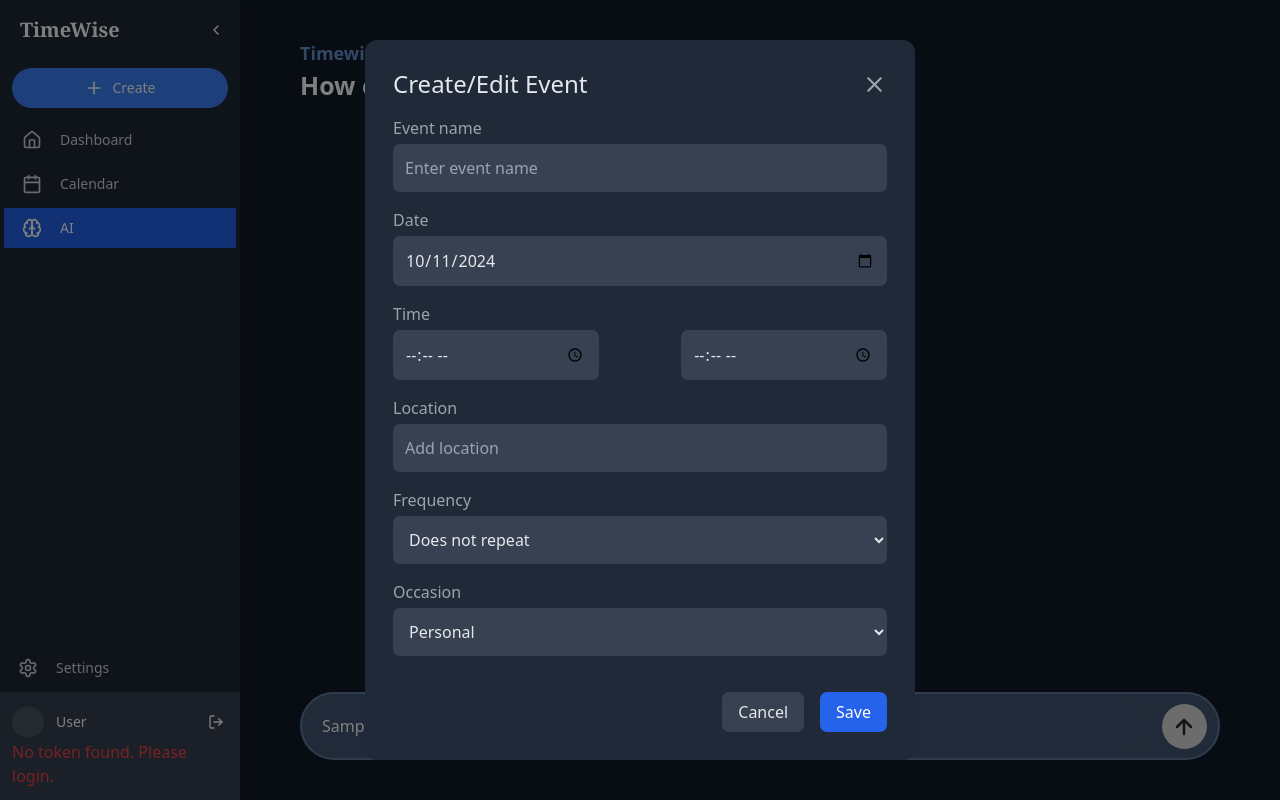
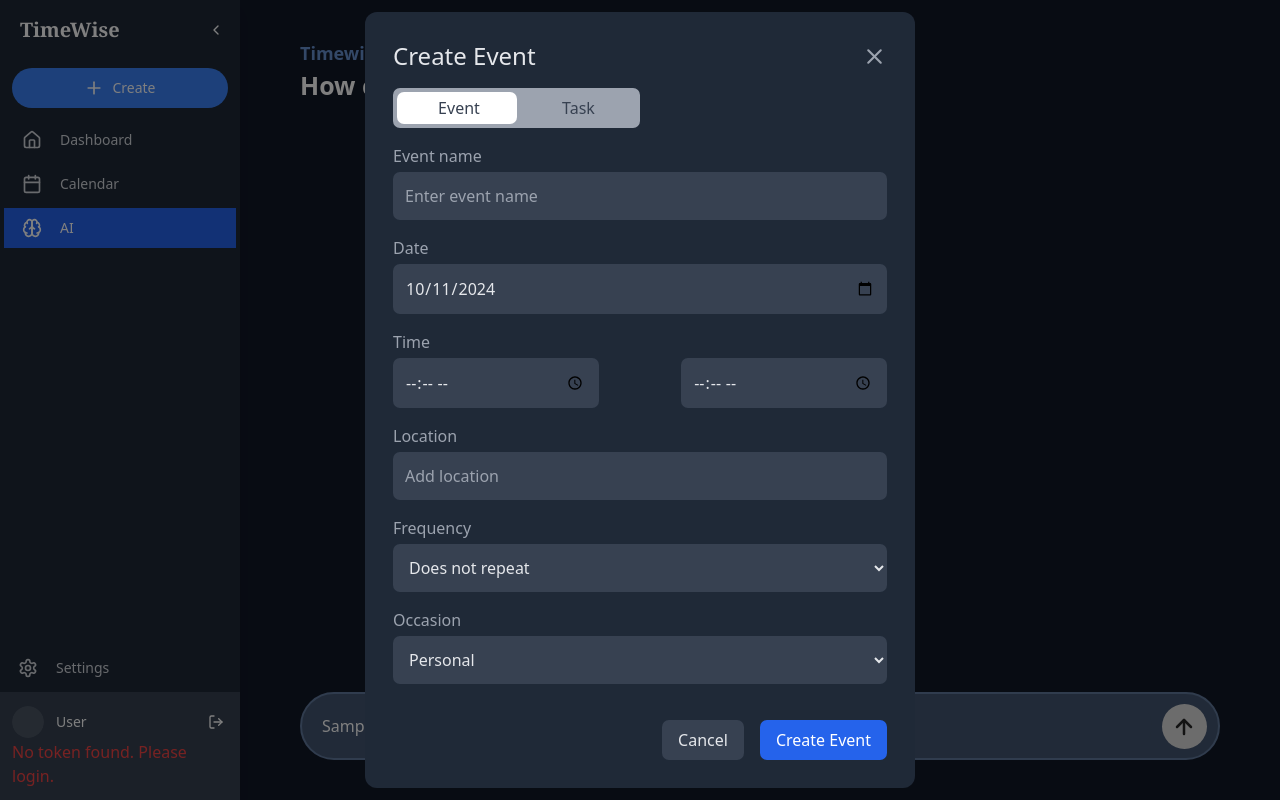
Before and after one commit to gsdyu/Calcoy, a Next.js app in the folder frontend/: page /ai in a window 1280 px wide. Both pictures are taken after typing "Sample" into the empty fields and a click on the button "Create". Built offline with nearby package versions, Linux system fonts and the light colour scheme.

Commit message:
add event/task button no function for now

```diff
--- a/frontend/src/components/Modals/AddEditEventModal.js
+++ b/frontend/src/components/Modals/AddEditEventModal.js
@@ -7,6 +7,7 @@ import { useTheme } from '@/contexts/ThemeContext';
 
 const AddEditEventModal = ({ onClose, onSave, initialDate }) => {
   const { darkMode } = useTheme();
+  const [selected, setSelected] = useState('event');
   const [newEvent, setNewEvent] = useState({
     title: '',
     date: initialDate ? initialDate.toISOString().split('T')[0] : new Date().toISOString().split('T')[0],
@@ -60,12 +61,38 @@ const AddEditEventModal = ({ onClose, onSave, initialDate }) => {
     <div className="fixed inset-0 bg-black bg-opacity-50 flex items-center justify-center z-50" onClick={onClose} >
       <div className={`${darkMode ? 'bg-gray-800 text-gray-200' : 'bg-white text-black'} p-7 rounded-xl w-[550px]`} onClick={(e) => e.stopPropagation()}>
         <div className="flex justify-between items-center mb-4">
-          <h3 className="text-2xl font-medium">Create/Edit Event</h3>
+          <h3 className="text-2xl font-medium">{selected === 'event' ? 'Create Event' : 'Create Task'}</h3>
           <button onClick={onClose} className="text-gray-400 hover:text-gray-200">
             <X size={25} />
           </button>
         </div>
-        <div className='bg'></div>
+        <div className="relative bg-gray-400 rounded-[7px] flex items-center w-1/2 mb-4 border-4 border-gray-400">
+          <div
+            className={`absolute h-full w-1/2 bg-white rounded-[7px] transition-transform duration-200 ease-in-out ${
+              selected === 'event' ? 'translate-x-0' : 'translate-x-full'
+            }`}
+          />
+          <button
+            onClick={() => setSelected('event')}
+            className={`flex-grow px-4 py-1 z-10 rounded-[7px] transition-colors duration-200 ${
+              selected === 'event'
+                ? 'text-gray-700'
+                : 'text-gray-700'
+            }`}
+          >
+            Event
+          </button>
+          <button
+            onClick={() => setSelected('task')}
+            className={`flex-grow px-4 py-1 z-10 rounded-[7px] transition-colors duration-200 ${
+              selected === 'task'
+                ? 'text-gray-700'
+                : 'text-gray-700'
+            }`}
+          >
+            Task
+          </button>
+        </div>
         <form onSubmit={handleSubmit}>
         <label className={`${darkMode ? ' text-gray-400' : 'text-black'} block font-medium pb-1`}>Event name</label>
           <input
@@ -143,7 +170,7 @@ const AddEditEventModal = ({ onClose, onSave, initialDate }) => {
               Cancel
             </button>
             <button type="submit" className="px-4 py-2 bg-blue-600 hover:bg-blue-700 text-white rounded-[7px]">
-              Save
+              Create Event
             </button>
           </div>
         </form>
```
